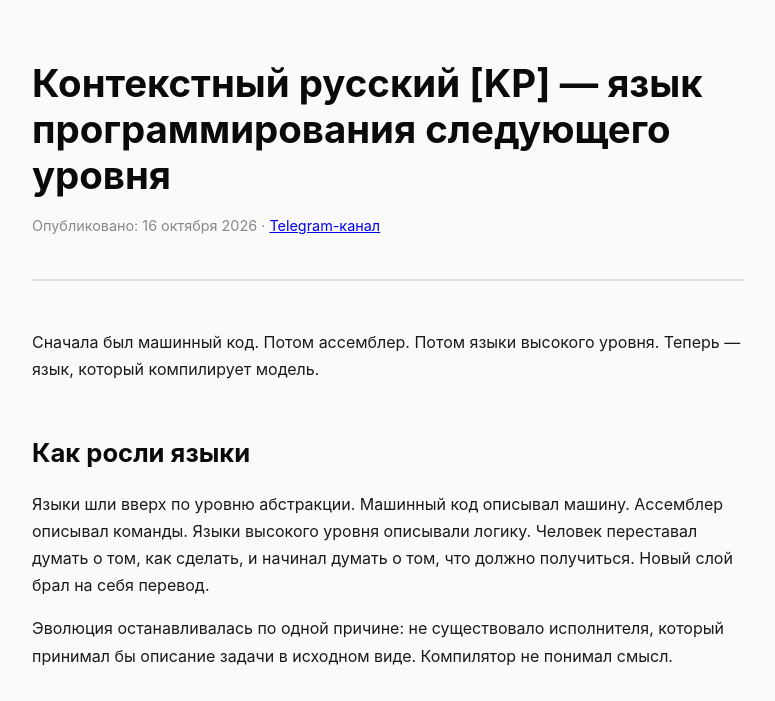
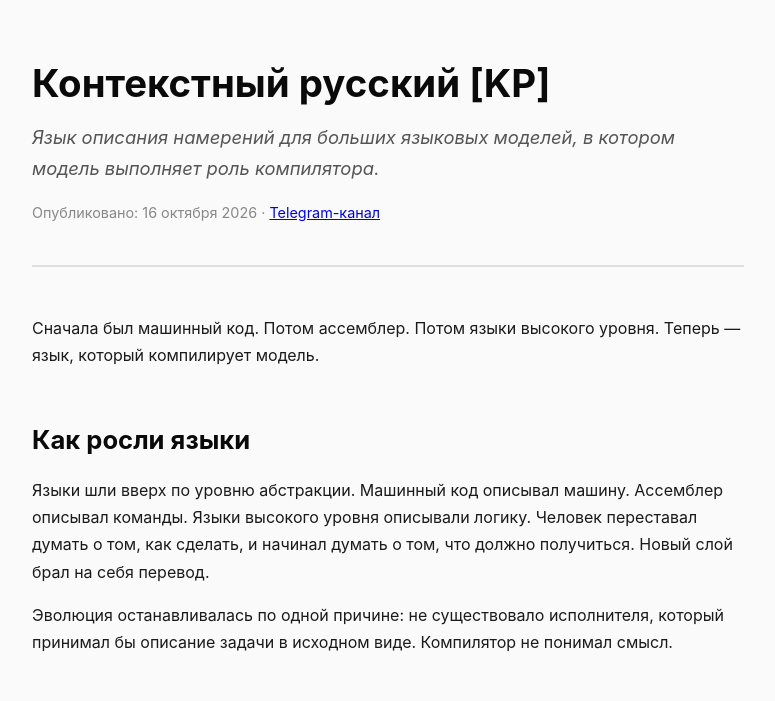
Before and after one commit to Reubast/contextual-russian, a plain HTML site: page index.html in a window 1280 px wide. Shown: the top 701 px of the page, without its empty margins (252-1027 px from the left). Drawn offline with Linux system fonts and the light colour scheme.

Commit message:
docs: new homepage heading and subtitle

```diff
--- a/index.html
+++ b/index.html
@@ -2,7 +2,7 @@
 <head>
     <meta charset="UTF-8">
     <meta name="viewport" content="width=device-width, initial-scale=1.0">
-    <title>Контекстный русский [KP] — язык программирования следующего уровня</title>
+    <title>Контекстный русский [KP]: язык описания намерений для LLM</title>
     <meta name="description" content="Контекстный русский [KP] — новая прикладная дисциплина для опытных разработчиков. Язык описания намерений для LLM, где модель выступает компилятором.">
     <meta name="keywords" content="контекстный русский, KP, язык программирования, LLM, промпт-инжиниринг, AI разработка, большие языковые модели, генерация кода">
     <meta name="robots" content="index, follow">
@@ -85,6 +85,11 @@
         strong {
             color: #0a0a0a;
         }
+        .subtitle {
+            font-size: 1.15em;
+            color: #555;
+            font-style: italic;
+        }
         .cta {
             background: #1a1a1a;
             color: #fff;
@@ -132,7 +137,8 @@
 <body>
     <div class="container">
         <header>
-            <h1>Контекстный русский [KP] — язык программирования следующего уровня</h1>
+            <h1>Контекстный русский [KP]</h1>
+            <p class="subtitle">Язык описания намерений для больших языковых моделей, в котором модель выполняет роль компилятора.</p>
             <p class="meta">Опубликовано: 16 октября 2026 · <a href="#channel">Telegram-канал</a></p>
         </header>
 
```
